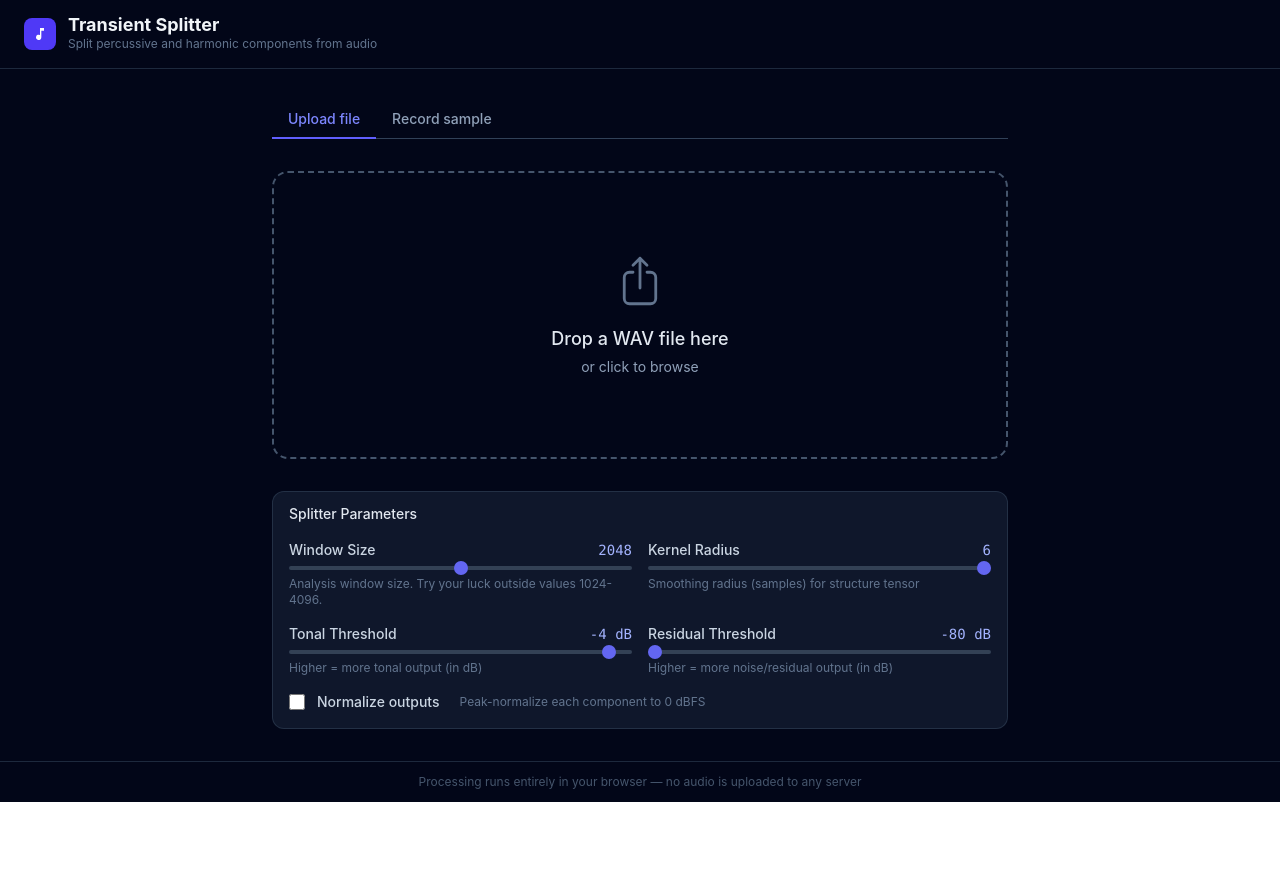
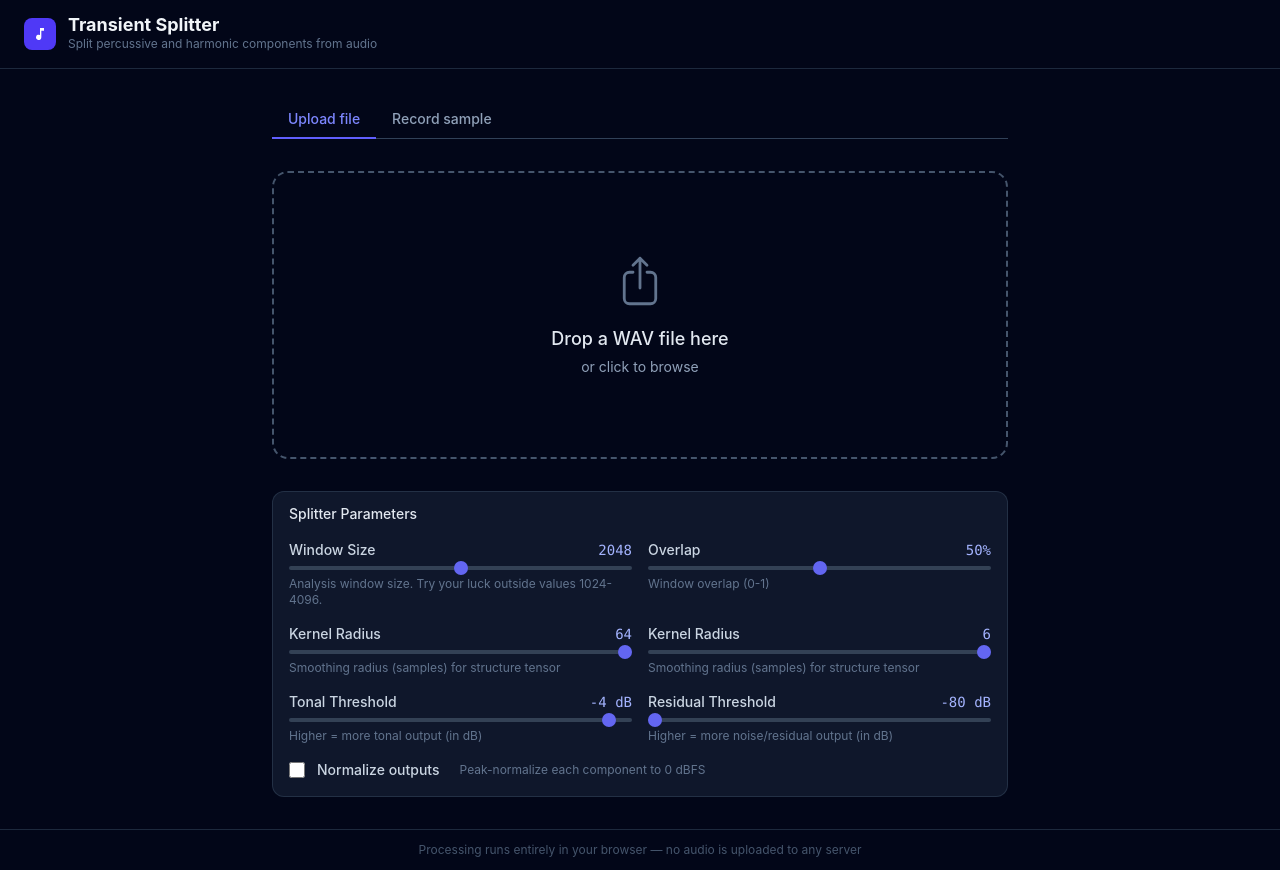
Before and after one commit to mikkovihonen/transientsplit, a React (Vite) app: page / in a window 1280 px wide. Before the commit the page ends 802 px from the top, so only its background shows below. Built offline with nearby package versions, Linux system fonts and the light colour scheme.

Commit message:
ADD support for window overlap parameter

```diff
--- a/src/App.tsx
+++ b/src/App.tsx
@@ -22,6 +22,7 @@ interface Results {
 // default SDT params exposed to the UI
 const DEFAULT_PARAMS: FullParams = {
   winSize: 2048,
+  overlap: 0.5,
   radius: 6,
   tonalThresholdDb: -4,
   noiseThresholdDb: -80,
@@ -97,6 +98,7 @@ export default function App() {
       const req: ProcessorRequest = {
         audio: samples,
         winSize: params.winSize,
+        overlap: params.overlap,
         radius: params.radius,
         tonalThresholdDb: params.tonalThresholdDb,
         noiseThresholdDb: params.noiseThresholdDb,
--- a/src/components/ParametersPanel.tsx
+++ b/src/components/ParametersPanel.tsx
@@ -2,6 +2,7 @@ import { useState, useEffect } from 'react'
 
 export interface FullParams {
   winSize: number
+  overlap: number
   radius: number
   tonalThresholdDb: number
   noiseThresholdDb: number
@@ -90,6 +91,27 @@ export function ParametersPanel({ params, onChange, disabled }: Props) {
           disabled={disabled}
         />
         <Slider
+          label="Overlap"
+          hint="Window overlap (0-1)"
+          value={params.overlap}
+          min={0}
+          max={1}
+          step={0.1}
+          format={(v) => `${(v * 100).toFixed(0)}%`}
+          onChange={(v) => set('overlap', v)}
+          disabled={disabled}
+        />
+        <Slider
+          label="Kernel Radius"
+          hint="Smoothing radius (samples) for structure tensor"
+          value={params.radius}
+          min={1}
+          max={6}
+          format={(v) => String(Math.pow(2, v))}
+          onChange={(v) => set('winSize', Math.pow(2, v))}
+          disabled={disabled}
+        />
+        <Slider
           label="Kernel Radius"
           hint="Smoothing radius (samples) for structure tensor"
           value={params.radius}
--- a/src/workers/processor.worker.ts
+++ b/src/workers/processor.worker.ts
@@ -8,6 +8,7 @@ export interface ProcessorRequest {
   audio: Float32Array
   // parameters that control the SDT algorithm
   winSize: number
+  overlap: number
   radius: number
   tonalThresholdDb: number
   noiseThresholdDb: number
@@ -20,7 +21,7 @@ export type ProcessorMessage =
   | { type: 'error'; message: string }
 
 self.onmessage = async (e: MessageEvent<ProcessorRequest>) => {
-  const { audio, winSize, radius, tonalThresholdDb, noiseThresholdDb, normalize } = e.data
+  const { audio, winSize, overlap, radius, tonalThresholdDb, noiseThresholdDb, normalize } = e.data
 
   try {
     post({ type: 'progress', progress: 0.05, message: 'Loading processor...' })
@@ -39,7 +40,7 @@ self.onmessage = async (e: MessageEvent<ProcessorRequest>) => {
     const processWithFallback = async (input: Float32Array): Promise<{ transient: Float32Array; tonal: Float32Array; residual: Float32Array }> => {
       const chunkSize = 60000 // ~1.25 sec at 48kHz
       if (input.length <= chunkSize) {
-        return sdtProcessor.process(input, { winSize, radius, tonalThresholdDb, noiseThresholdDb })
+        return sdtProcessor.process(input, { winSize, overlap, radius, tonalThresholdDb, noiseThresholdDb })
       }
 
       // split into chunks and process
```
